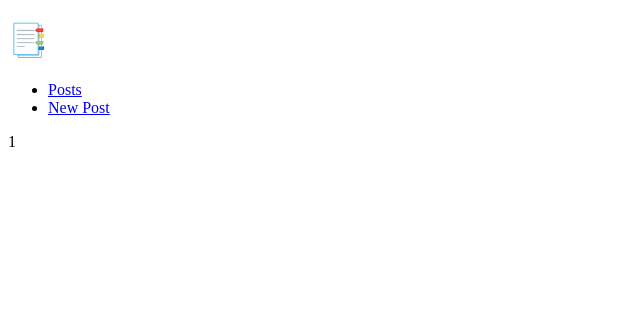
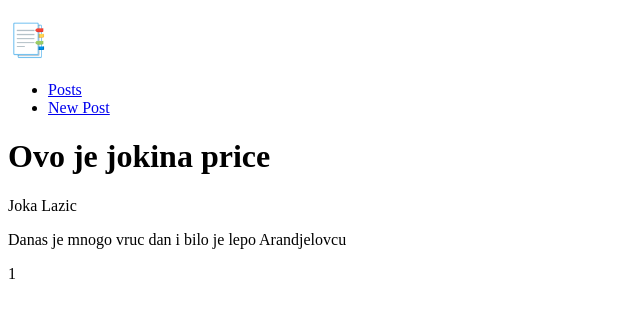
Before and after one commit to aleksandarLazic1998/Make-A-Post, a React (Create React App) app: page /posts/1 in a window 1280 px wide. Shown: the top 318 px of the page, without its empty margins (0-640 px from the left). Built offline with nearby package versions, Linux system fonts and the light colour scheme.

Commit message:
Added posibility to see full post with its text

```diff
--- a/src/Pages/NewPost/NewPost.jsx
+++ b/src/Pages/NewPost/NewPost.jsx
@@ -1,9 +1,11 @@
 import React from "react";
+import NewPostForm from "../../components/NewPostForm/NewPostForm";
 
 const NewPost = () => {
 	return (
 		<div>
-			<h1>This is a new Post Component</h1>
+			<h1>Add Post 🖋️</h1>
+			<NewPostForm />
 		</div>
 	);
 };
--- a/src/Pages/PostDetail/PostDetail.jsx
+++ b/src/Pages/PostDetail/PostDetail.jsx
@@ -1,14 +1,44 @@
-import React from 'react'
-import { useParams } from 'react-router-dom'
+import React from "react";
+import { useParams } from "react-router-dom";
 
-const PostDetail = () =>{
-const params = useParams()
+const dummyItems = [
+	{
+		id: 1,
+		author: "Joka Lazic",
+		title: "Ovo je jokina price",
+		body: "Danas je mnogo vruc dan i bilo je lepo Arandjelovcu",
+	},
+	{
+		id: 2,
+		author: "tarMiRicmi",
+		title: "This is A Second Post",
+		body: "This is the body of this Second post and it have soem text in it",
+	},
+	{
+		id: 3,
+		author: "ACA Lazic",
+		title: "Mnogo mi je smor",
+		body: "Mnogo mi je smor a ja moram da ucim...",
+	},
+];
 
-    return (
-        <div>
-            {params.postId}
-        </div>
-    )
-}
+const PostDetail = () => {
+	const params = useParams();
 
-export default PostDetail
+	// Id from URL
+	const itemId = Number(params.postId);
+
+	// Item That will be rendered
+	const foundItem = dummyItems.find((item) => item.id === itemId);
+
+	return (
+		<div>
+			<h1>{foundItem.title}</h1>
+			<p>{foundItem.author}</p>
+			<p>{foundItem.body}</p>
+			{params.postId}
+		</div>
+	);
+};
+
+export default PostDetail;
--- a/src/Pages/PostList/PostsList.jsx
+++ b/src/Pages/PostList/PostsList.jsx
@@ -4,9 +4,9 @@ import PostComponent from "../../components/PostComponent/PostComponent";
 const dummyData = [
 	{
 		id: 1,
-		author: "Aleksandar",
-		title: "This is A first Post",
-		body: "This is the body of this first post and it have soem text in it",
+		author: "Joka Lazic",
+		title: "Ovo je jokina price",
+		body: "Danas je mnogo vruc dan i bilo je lepo Arandjelovcu",
 	},
 	{
 		id: 2,
@@ -16,9 +16,9 @@ const dummyData = [
 	},
 	{
 		id: 3,
-		author: "Saban Saulic",
-		title: "This is A Third Post",
-		body: "This is the body of this Third post and it have soem text in it",
+		author: "ACA Lazic",
+		title: "Mnogo mi je smor",
+		body: "Mnogo mi je smor a ja moram da ucim...",
 	},
 ];
 
--- /dev/null
+++ b/src/components/NewPostForm/NewPostForm.jsx
@@ -0,0 +1,32 @@
+import React, { useRef } from "react";
+
+const NewPostForm = () => {
+	const titleRef = useRef();
+	const bodyRef = useRef();
+	const authorRef = useRef();
+
+	const handleSubmit = (e) => {
+		e.preventDefault();
+
+		// // Values from body and title input
+		// const title = titleRef.current.value;
+		// const body = bodyRef.current.value;
+		// const author = authorRef.current.value;
+
+		// console.log(title, body, author);
+	};
+
+	return (
+		<form onSubmit={handleSubmit}>
+			<label htmlFor='title'>Add Your Post Title</label>
+			<input type='text' id='title' ref={titleRef} />
+			<label htmlFor='body'>Add Your Post Body</label>
+			<input type='text' id='body' ref={bodyRef} />
+			<label htmlFor='author'>Add Your Name</label>
+			<input type='text' id='author' ref={authorRef} />
+			<button>Add Post</button>
+		</form>
+	);
+};
+
+export default NewPostForm;
```
